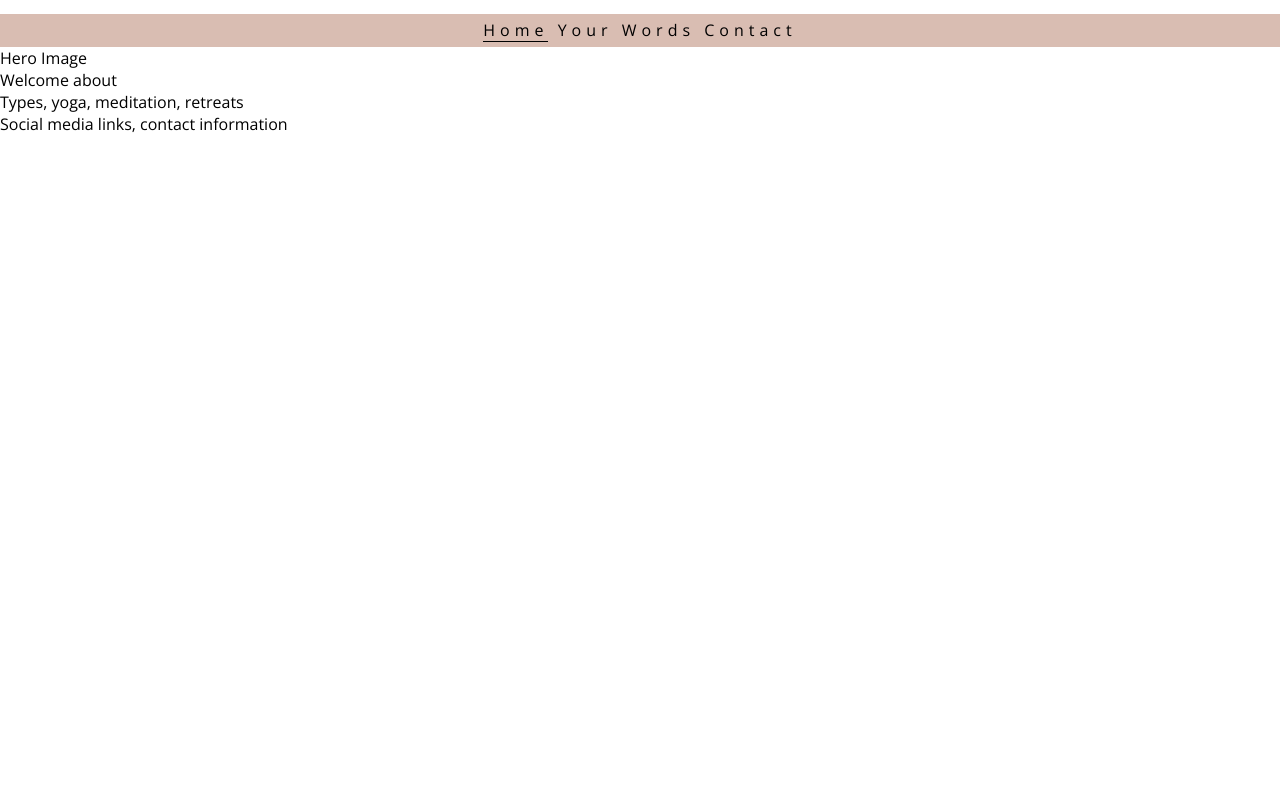
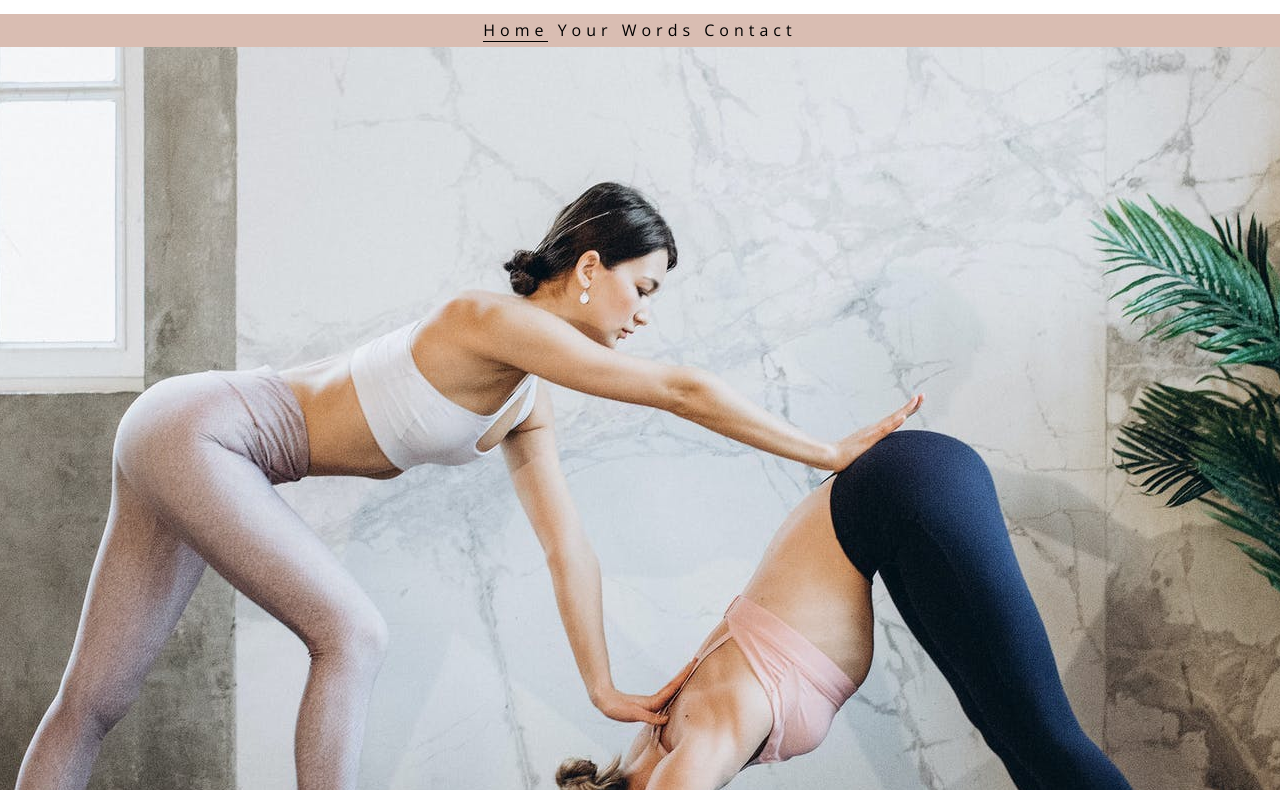
Before and after one commit to saramorrin/clement-yoga, a plain HTML site: page index.html in a window 1280 px wide. Shown: the part 117-907 px from the top of the page. Before the commit the page ends 800 px from the top, so only its background shows below. Drawn offline with nearby package versions, Linux system fonts and the light colour scheme.

Commit message:
Add hero image and style

```diff
--- a/assets/css/style.css
+++ b/assets/css/style.css
@@ -49,3 +49,9 @@ h1, h2 {
 .active {
     border-bottom: 1px solid black;
 }
+
+#hero-image {
+    height: 800px;
+    width: 100%;
+    background: url('../images/hero\ image.jpeg') no-repeat center center;
+}
--- a/index.html
+++ b/index.html
@@ -4,8 +4,8 @@
     <meta charset="UTF-8">
     <meta http-equiv="X-UA-Compatible" content="IE=edge">
     <meta name="viewport" content="width=device-width, initial-scale=1.0">
-    <meta name="description" content="A website for yoga and lift coaching">
-    <meta name="keywords" content="clement yoga, yoga, coaching, lift coaching, meditation, retreats ">
+    <meta name="description" content="A website for yoga, mediation and life coaching">
+    <meta name="keywords" content="clement yoga, yoga, coaching, life coaching, meditation, retreats ">
     <meta name="author" content="Clement Yoga">
 
     <link rel="stylesheet" href="assets/css/style.css">
@@ -32,7 +32,7 @@
         </nav>
     </header>
     <section>
-        Hero Image
+        <div id="hero-image"></div>
     </section>
     <section>
         Welcome about
```
Also changed, not shown: assets/images/hero image.jpeg (added).
